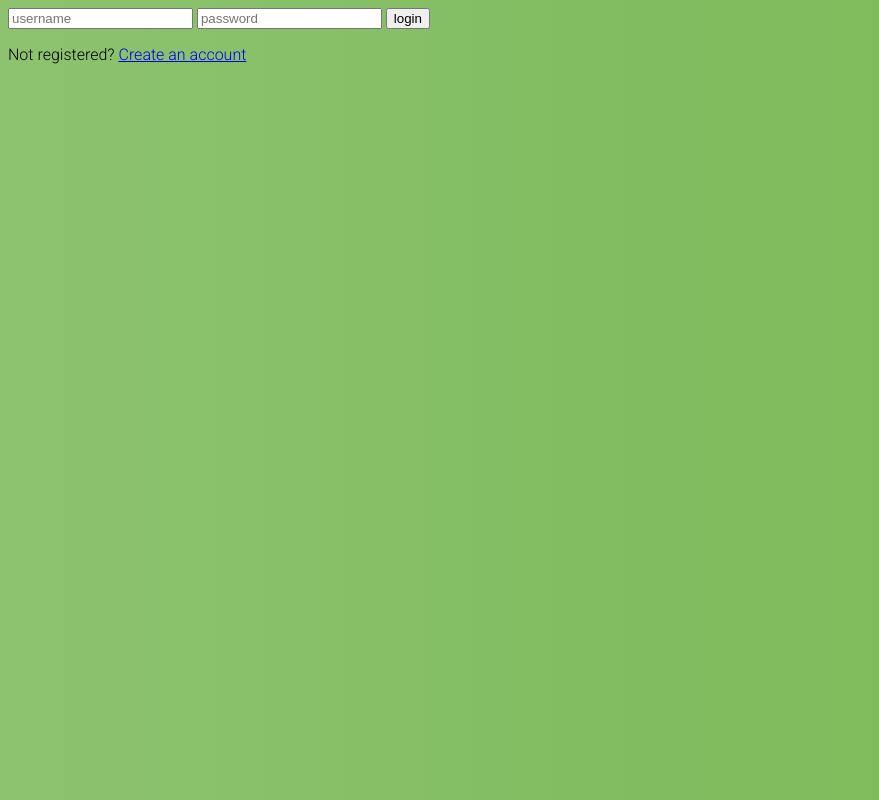
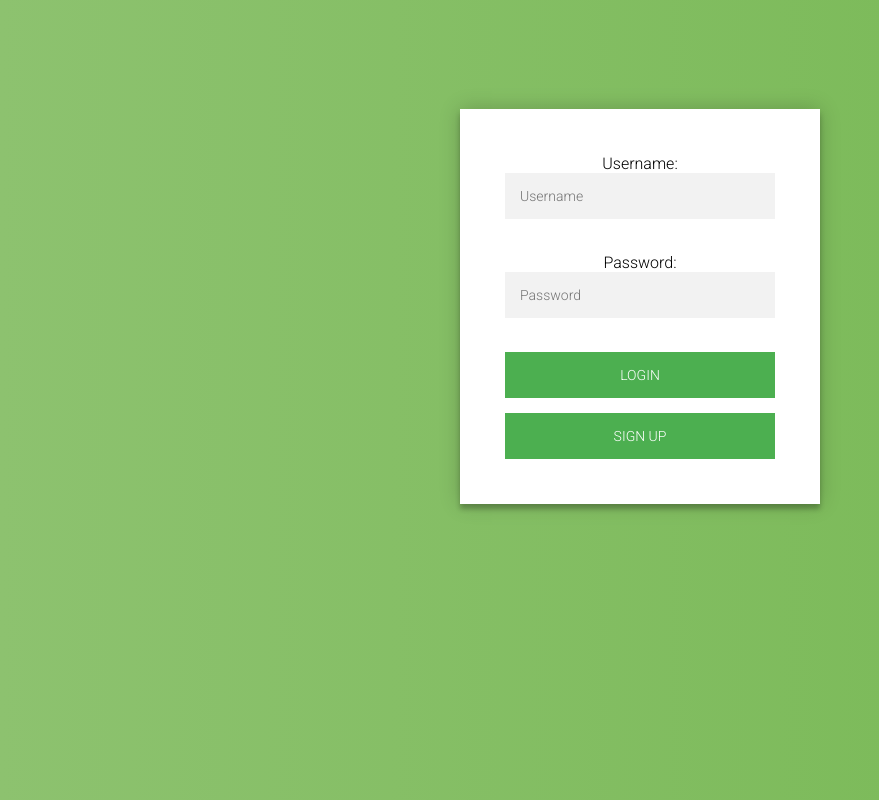
Before and after one commit to jaiakash/PollBooth, a website: page public/login.html in a window 1280 px wide. Shown: the whole page, without its empty margins (0-879 px from the left). Drawn offline with Linux system fonts and the light colour scheme.

Commit message:
Finished login code

```diff
--- a/public/login.html
+++ b/public/login.html
@@ -4,12 +4,31 @@
 	<title>Login</title>
     <link rel='stylesheet' type='text/css' media='screen' href='login.css'>
   </head>
+
   <body>
-	<form action="/login" method="post" class="login-form">
-		<input type="text" placeholder="username"/>
-      	<input type="password" placeholder="password"/>
-      	<button>login</button>
-     	<p class="message">Not registered? <a href="#">Create an account</a></p>
-	</form>
+
+	<div class="login-page">
+		<div class="form">
+
+			<form action="/login" method="post" class="login-form">
+
+				Username:<br>
+				<input type="text" name="username" placeholder="Username " required><br><br>
+				Password:<br>
+				<input type="password" name="password" placeholder="Password " required><br><br>
+				<button>login</button>
+				<p class="message"><button onclick="develop()">Sign Up</button></p>
+
+			</form>
+		</div>
+	  </div>
+
+	  	<script>
+			function develop() {
+		  		alert("Sign up page is in development\nUse \"akash\" and \"nitt\" as credentials");
+			}
+		</script>
+
   </body>
+
 </html>
```
